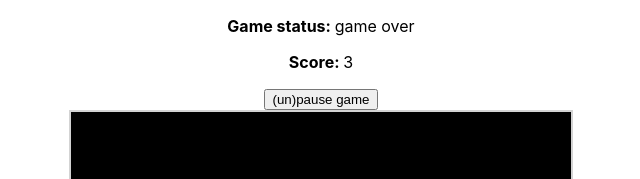
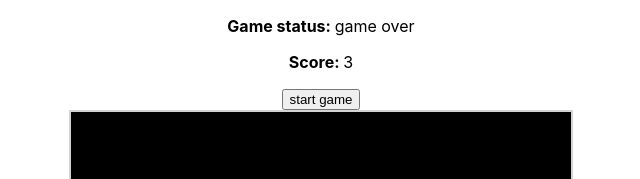
Before and after one commit to b-lukaszuk/snake_game, a React (Create React App) app in the folder my-app/: page / in a window 1280 px wide. Shown: the top 179 px of the page, without its empty margins (319-959 px from the left). Built offline with nearby package versions, Linux system fonts and the light colour scheme.

Commit message:
zamiana buttona '(un)pause game' na start game

```diff
--- a/my-app/src/App.tsx
+++ b/my-app/src/App.tsx
@@ -107,7 +107,7 @@ const App: React.FC = (): ReactElement<HTMLElement> => {
         <div className="App">
             <p><b>Game status: </b> {gameOver ? "game over" : "in progress"}</p>
             <p><b>Score: </b>{score}</p>
-            <button onClick={() => setGameOver((pgo: boolean) => !pgo)}>(un)pause game</button>
+            <button onClick={() => setGameOver(false)}>start game</button>
             <Canvas snake={snake} food={food} isGameOver={gameOver} />
         </div>
     );
```
